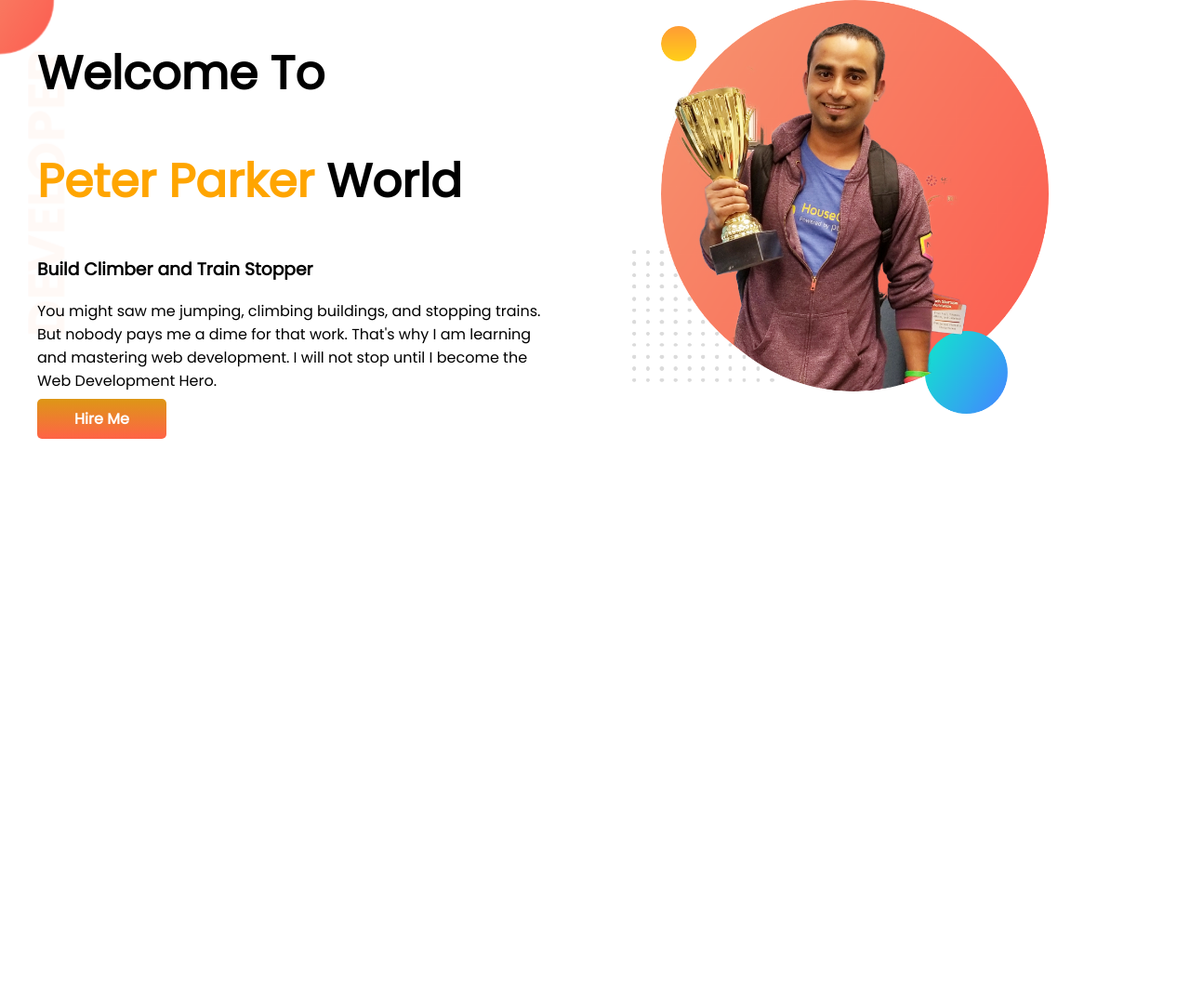
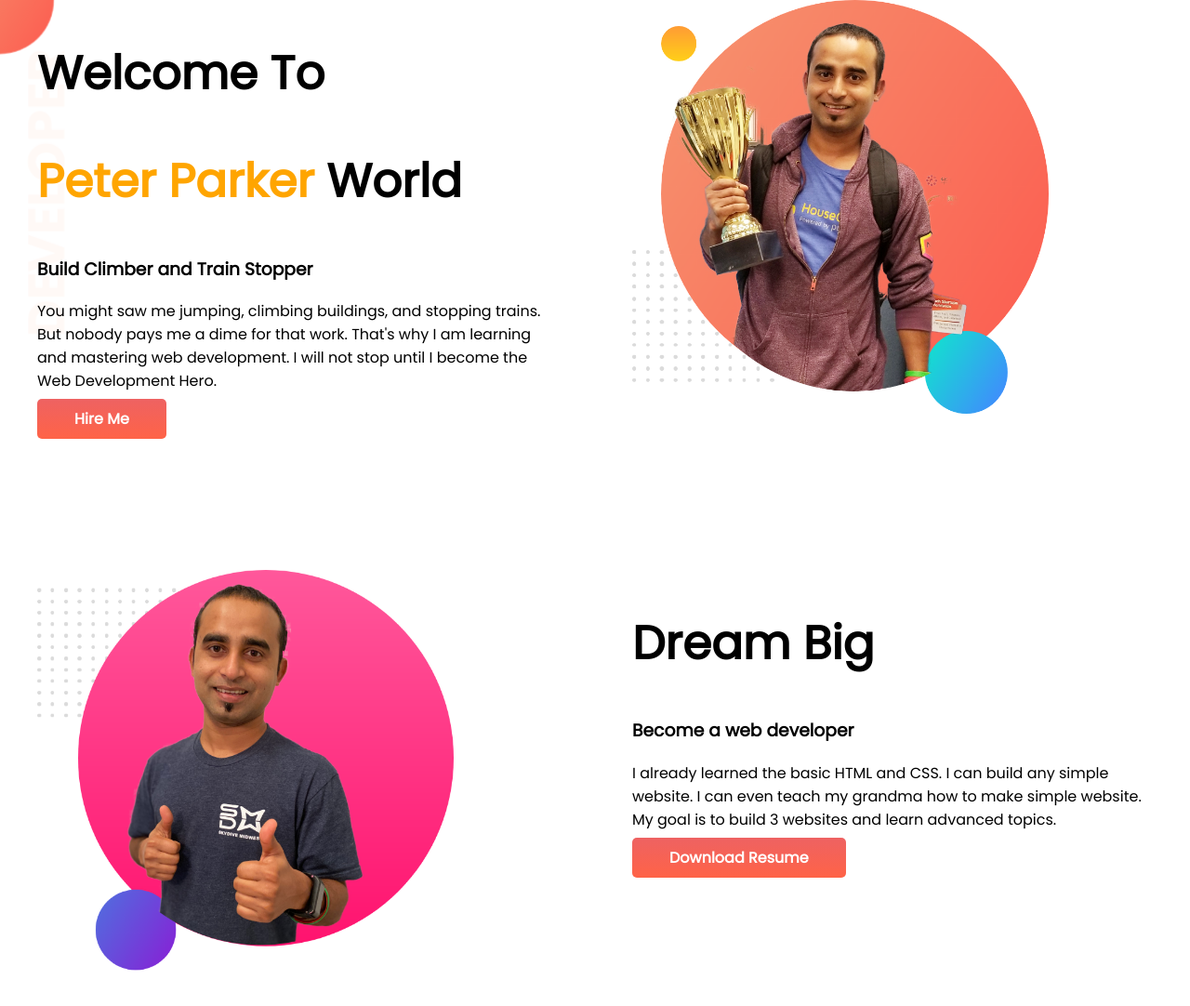
Before and after one commit to tareksourav/dev-portfolio2, a plain HTML site: page index.html in a window 1280 px wide. Shown: the whole page at 93% size. Before the commit the page ends 800 px from the top, so only its background shows below. Drawn offline with Linux system fonts and the light colour scheme.

Commit message:
second pannel

```diff
--- a/index.html
+++ b/index.html
@@ -30,6 +30,18 @@
             <img src="images/jhankar.png" alt="">
         </div>
     </section>
+    <section>
+        <div class="half-width">
+            <img src="images/jhankar2.png" alt="jhanker">
+        </div>
+        <div class="half-width">
+            <h1>Dream Big</h1>
+            <h3>Become a web developer</h3>
+            <p>I already learned the basic HTML and CSS. I can build any simple website. I can even teach my grandma how
+                to make simple website. My goal is to build 3 websites and learn advanced topics.</p>
+            <a class="link-dec" target="blank" href="google.com">Download Resume</a>
+        </div>
+    </section>
 </body>
 
 </html>
--- a/style.css
+++ b/style.css
@@ -13,6 +13,7 @@ h3{
 }
 section {
     display: flex;
+    margin-bottom: 150px;
 }
 
 .half-width{
@@ -29,7 +30,7 @@ section {
 }
 .link-dec{
     text-decoration: none;
-    background-image: linear-gradient(rgb(221, 151, 22), tomato);
+    background-image: linear-gradient(rgb(238, 98, 98), tomato);
     color: white;
     font-weight: 700;
     border-radius: 5px;
```
